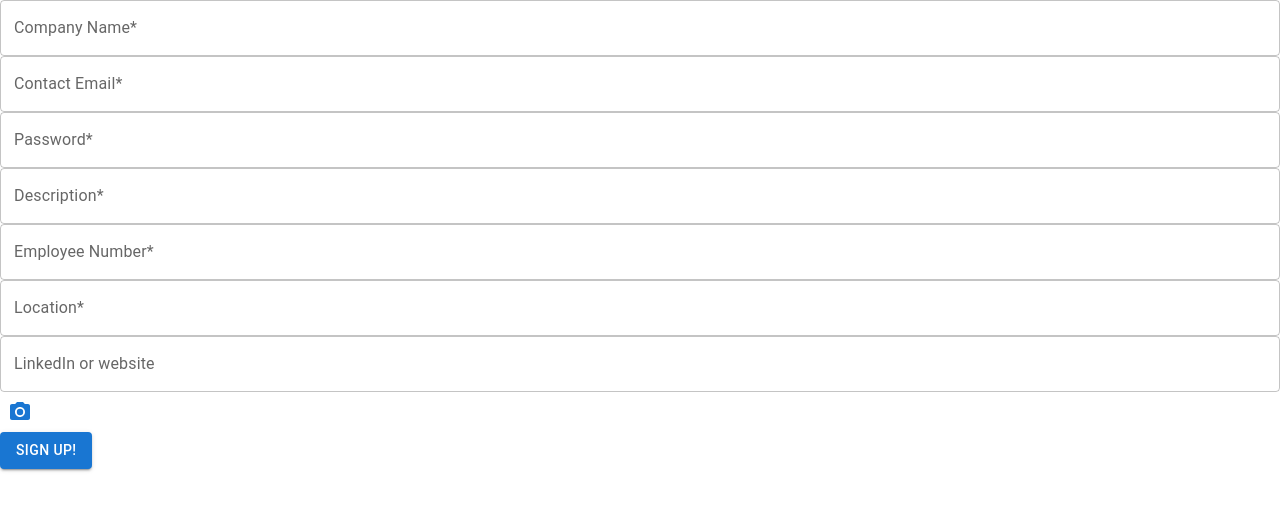
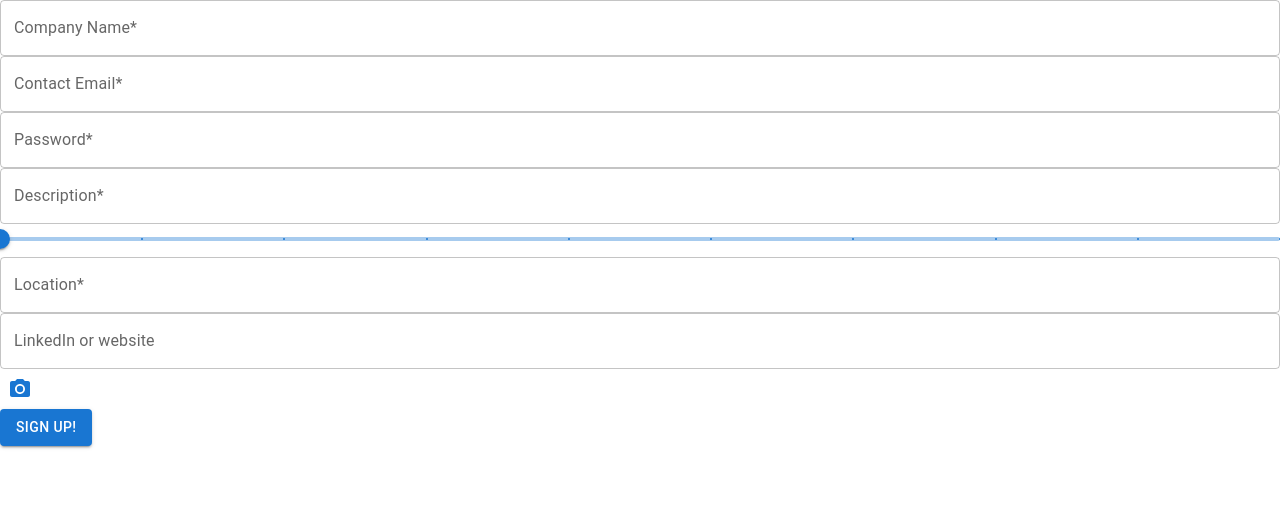
Before and after one commit to gnwx/juniorum, a React (Vite) app in the folder client/: page /signup in a window 1280 px wide. Shown: the top 510 px of the page. Built offline with nearby package versions, Linux system fonts and the light colour scheme; what Yup would draw is missing.

Commit message:
employees input changed with MUI Slider

```diff
--- a/client/src/components/SignupForm.jsx
+++ b/client/src/components/SignupForm.jsx
@@ -1,6 +1,11 @@
 import React, { useState } from "react";
+
+//mui elements
+import Slider from "@mui/material/Slider";
 import TextField from "@mui/material/TextField";
 import Button from "@mui/material/Button";
+
+//icons
 import IconButton from "@mui/material/IconButton";
 import PhotoCamera from "@mui/icons-material/PhotoCamera";
 
@@ -9,6 +14,7 @@ import { signupValidation } from "../helpers/signupValidation";
 
 import { useSignup } from "../hooks/useSignup";
 import { useConvertToBase64 } from "../hooks/useConvertToBase64";
+
 const SignupForm = () => {
   const { signup, isLoading, error } = useSignup();
   const { convertToBase64, photoBase64 } = useConvertToBase64();
@@ -76,14 +82,13 @@ const SignupForm = () => {
             helperText={touched.description && errors.description}
           />
 
-          <TextField
+          <Slider
             {...getFieldProps("employees")}
-            label="Employee Number*"
-            variant="outlined"
-            type="number"
-            fullWidth
-            error={touched.employees && Boolean(errors.employees)}
-            helperText={touched.employees && errors.employees}
+            valueLabelDisplay="auto"
+            step={10}
+            marks
+            min={10}
+            max={100}
           />
 
           <TextField
```
